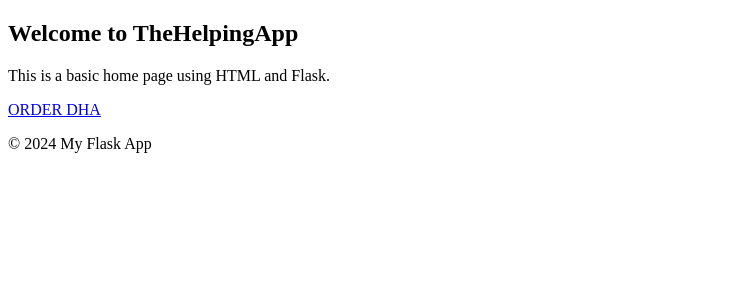
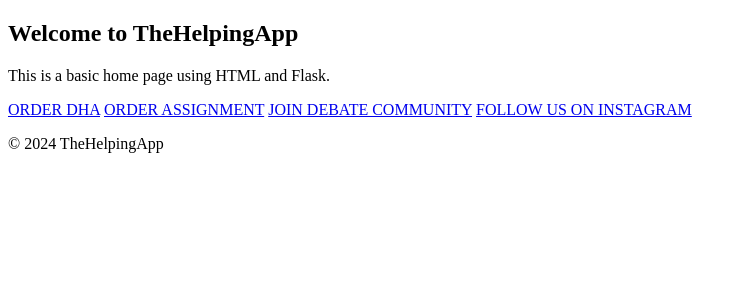
Before and after one commit to TheVee7/web-app-, a Flask app: page / in a window 1280 px wide. Shown: the part 134-434 px from the top of the page, without its empty margins (0-747 px from the left). Run offline with Flask 3, Linux system fonts and the light colour scheme.

Commit message:
little addition of features

```diff
--- a/app.py
+++ b/app.py
@@ -10,5 +10,9 @@ def home():
 def OrderDHA():
     return render_template("DHA.html")
 
+@app.route("/OrderAssignments")
+def OrderAssignment():
+    return render_template("Assignment.html")
+
 if __name__ == '__main__':
     app.run(debug=True)
--- a/templates/DHA.html
+++ b/templates/DHA.html
@@ -4,6 +4,6 @@
 
 {% block content %}
 <section>
-    <iframe src="https://docs.google.com/forms/d/e/1FAIpQLSfWLCb5aIg45YtndVaW6Tc5VVGtBOdoAm-man04n5V8gTGH1A/viewform?embedded=true" width="1080" height="520" frameborder="0" marginheight="0" marginwidth="0">Loading…</iframe>
+    <iframe src="https://docs.google.com/forms/d/e/1FAIpQLSfWLCb5aIg45YtndVaW6Tc5VVGtBOdoAm-man04n5V8gTGH1A/viewform?embedded=true" width="100%" height="520" frameborder="0" marginheight="0" marginwidth="0">Loading…</iframe>
 </section>
 {% endblock %}
--- a/templates/base.html
+++ b/templates/base.html
@@ -21,7 +21,7 @@
         {% block content %}{% endblock %}
     </main>
     <footer>
-        <p>&copy; 2024 My Flask App</p>
+        <p>&copy; 2024 TheHelpingApp</p>
     </footer>
 
 </body>
--- a/templates/index.html
+++ b/templates/index.html
@@ -7,5 +7,8 @@
     <h2>Welcome to TheHelpingApp</h2>
     <p>This is a basic home page using HTML and Flask.</p>
     <a href="{{ url_for('OrderDHA') }}" class="button">ORDER DHA</a>
+    <a href="{{ url_for('OrderAssignment') }}" class="button">ORDER ASSIGNMENT</a>
+    <a href="https://forms.gle/wtvg9DBRzohgKMvQ6" class="button">JOIN DEBATE COMMUNITY</a>
+    <a href="https://www.instagram.com/thehelpingapp/" class="button" target="_blank">FOLLOW US ON INSTAGRAM</a>
 </section>
 {% endblock %}
```
Also changed, not shown: templates/Assignment.html (added, +9 -0 lines).
